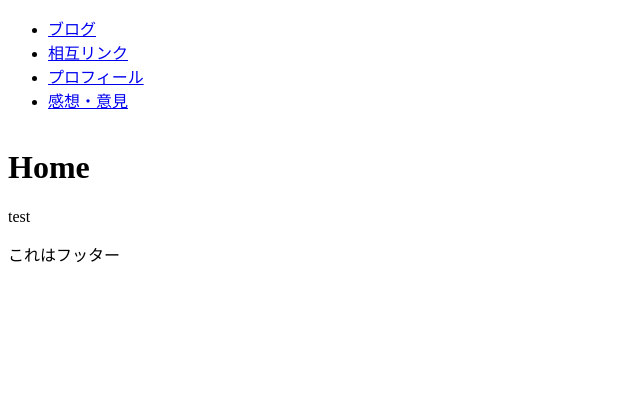
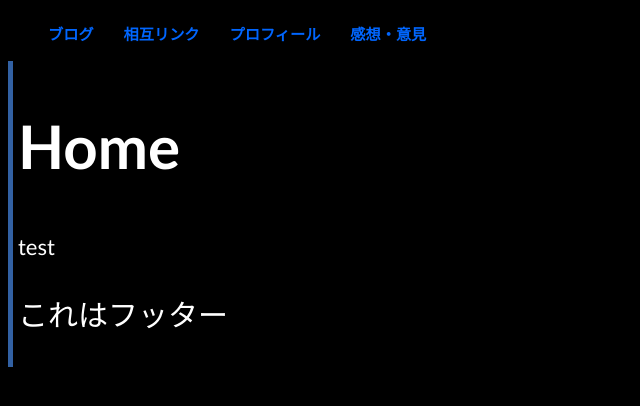
Before and after one commit to nekodendislike/nekodendislike.github.io, a Jekyll site: the page built from index.md, in a window 1280 px wide. Shown: the top 406 px of the page, without its empty margins (0-640 px from the left). Built offline with Jekyll 4.4.1, drawn with Linux system fonts in a browser that asks for light colours.

Commit message:
Update default.html

```diff
--- a/_layouts/default.html
+++ b/_layouts/default.html
@@ -7,7 +7,7 @@
         {%- else -%}
             <title>猫電のお部屋</title>
         {%- endif -%}
-        <link rel="stylesheet" href="neko001robov.github.io/assets/css/style.css">
+        <link rel="stylesheet" href="../assets/css/style.css">
         <meta name="description" content="猫電の部屋。">
         <meta name="twitter:card" content="summary_large_image" />
         <meta property="og:url" content="{{site.url}}{{page.url}}" />
```
